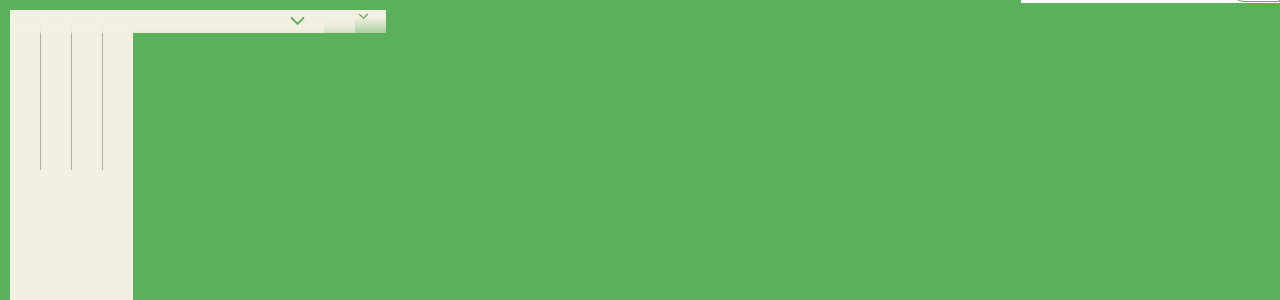
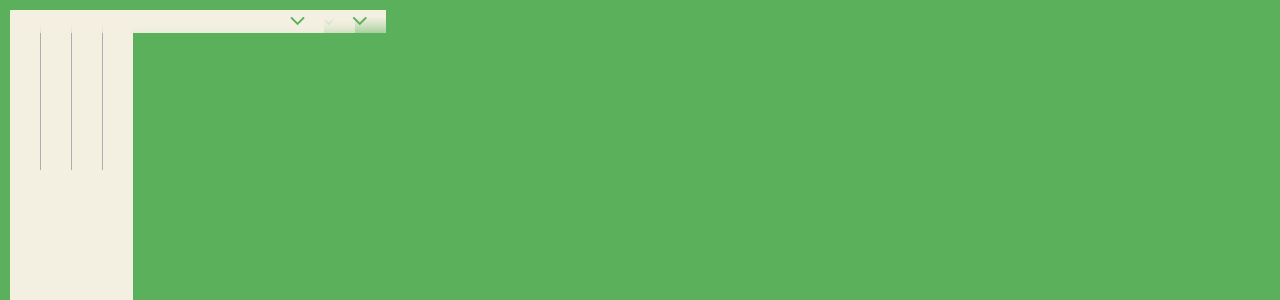
Before and after one commit to strongs-de/strongs, a Django app: template strongs/templates/strongs/bibleNew.html in a window 1280 px wide; the page is wider, and only the part inside the window is pictured. Shown: the part 53-353 px from the top of that part. Run offline with Django 3.2, Linux system fonts and the light colour scheme; the template is opened without the code that fills it, so the values that code supplies are empty; parts of the project's set-up code (start-up, migrations or seed data) failed here and were passed over; some libraries are stand-ins or nearby versions.

Commit message:
Auswahl der Übersetzungen deutlicher gestalten    https://github.com/strongs-de/strongs/issues/58

```diff
--- a/strongs/templates/strongs/bibleNew.html
+++ b/strongs/templates/strongs/bibleNew.html
@@ -5,7 +5,7 @@
         <div id="tr1" class="tr">
             <div id="titleTr1" class="titleTr" _hmnu="1">
                 <span class="title" style="cursor: pointer;">{{ translation1 }}{% block results1 %}{% endblock %}</span>
-                <span class="glyphter" style="margin: 0px 15px 0px 3px; cursor: pointer;">b</span>
+                <span class="glyphter" style="font-size: 150%; margin: 0px 15px 0px 3px; cursor: pointer;">b</span>
                 <div id="switchTr1" class="switchTr">
                     <div onclick="switchTranslation(0, 0)">Elberfelder 1905</div>
                     <div onclick="switchTranslation(0, 1)">Schlachter 2000</div>
@@ -41,7 +41,7 @@
         <div id="tr2" class="tr hide-small">
             <div id="titleTr2" class="titleTr" _hmnu="2">
                 <span class="title" style="cursor: pointer;">{{ translation2 }}{% block results2 %}{% endblock %}</span>
-                <span class="glyphter" style="margin: 0px 15px 0px 3px; cursor: pointer;">b</span>
+                <span class="glyphter" style="font-size: 150%; margin: 0px 15px 0px 3px; cursor: pointer;">b</span>
                 <div id="switchTr2" class="switchTr">
                     <div onclick="switchTranslation(1, 0)">Elberfelder 1905</div>
                     <div onclick="switchTranslation(1, 1)">Schlachter 2000</div>
@@ -77,7 +77,7 @@
         <div id="tr3" class="tr hide-small hide-vga">
             <div id="titleTr3" class="titleTr" _hmnu="3">
                 <span class="title" style="cursor: pointer;">{{ translation3 }}{% block results3 %}{% endblock %}</span>
-                <span class="glyphter" style="margin: 0px 15px 0px 3px; cursor: pointer;">b</span>
+                <span class="glyphter" style="font-size: 150%; margin: 0px 15px 0px 3px; cursor: pointer;">b</span>
                 <div id="switchTr3" class="switchTr">
                     <div onclick="switchTranslation(2, 0)">Elberfelder 1905</div>
                     <div onclick="switchTranslation(2, 1)">Schlachter 2000</div>
@@ -113,7 +113,7 @@
         <div id="tr4" class="tr noborder hide-small hide-vga hide-xga">
             <div id="titleTr4" class="titleTr noborder" _hmnu="4">
                 <span class="title" style="cursor: pointer;">{{ translation4 }}{% block results4 %}{% endblock %}</span>
-                <span class="glyphter" style="font-size: 150%;margin: 0px 15px 0px 3px; cursor: pointer;">b</span>
+                <span class="glyphter" style="font-size: 150%; margin: 0px 15px 0px 3px; cursor: pointer;">b</span>
                 <div id="switchTr4" class="switchTr">
                     <div onclick="switchTranslation(3, 0)">Elberfelder 1905</div>
                     <div onclick="switchTranslation(3, 1)">Schlachter 2000</div>
```
Also changed, not shown: strongs/templates/strongs/searchNew.html (+4 -4 lines).
